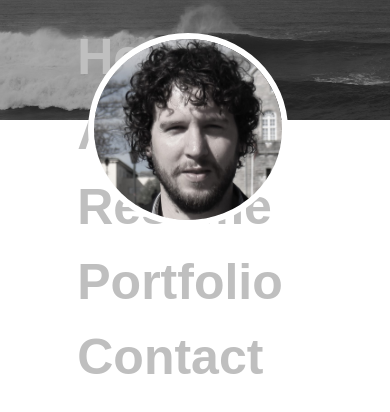
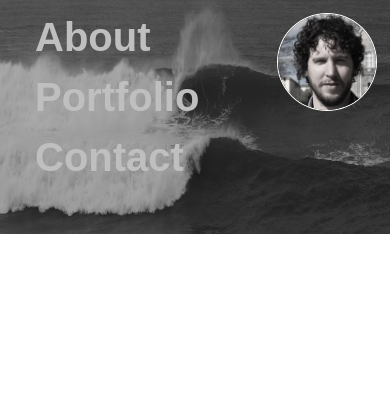
Before and after one commit to kepope3/portfolio, a React (Create React App) app in the folder portfolio/: page / in a window 390 px wide. Shown: the top 412 px of the page. Built offline with nearby package versions, Linux system fonts and the light colour scheme; a web font is replaced by a local one.

Commit message:
responsive styles

```diff
--- a/portfolio/src/Assets/CSS/Layout/BannerImg.module.css
+++ b/portfolio/src/Assets/CSS/Layout/BannerImg.module.css
@@ -1,4 +1,9 @@
 .banner {
   width: 100%;
-  z-index: -1000;
 }
+
+@media screen and (max-width: 800px) {
+  .banner {
+    height: 234px;
+  }
+}
--- a/portfolio/src/Assets/CSS/Layout/LinkedInBubble.module.css
+++ b/portfolio/src/Assets/CSS/Layout/LinkedInBubble.module.css
@@ -1,12 +1,12 @@
 .bubble {
   position: fixed;
-  top: 33px;
-  left: 88px;
+  top: 20px;
+  right: 20px;
   transition: all 0.2s;
 }
 
 .bubble:hover {
-  transform: scale(1.3);
+  transform: scale(1.15);
   cursor: pointer;
 }
 
@@ -16,3 +16,18 @@
   border: 6px solid #ffff;
   border-radius: 100%;
 }
+@media screen and (max-width: 480px) {
+  .face {
+    width: 100px;
+    height: 98px;
+    border: 1px solid #ffff;
+    border-radius: 100%;
+  }
+
+  .bubble {
+    position: fixed;
+    top: 13px;
+    right: 13px;
+    transition: all 0.2s;
+  }
+}
--- a/portfolio/src/Assets/CSS/Layout/nav.module.css
+++ b/portfolio/src/Assets/CSS/Layout/nav.module.css
@@ -1,18 +1,18 @@
 .list {
   margin-bottom: 0;
-  padding-left: 0;
+  padding-left: 35px;
 }
 
 .list li:not(:last-child) {
-  margin-right: 30px;
+  margin-right: 25px;
 }
 
 .list li {
   display: inline-block;
-  font-size: 50px;
+  font-size: 70px;
 }
 
-.list a {
+.list li a {
   color: #bfbfbf;
   transition: 0.4s;
   text-decoration: none;
@@ -28,9 +28,20 @@
 
 .nav {
   position: fixed;
-  top: 0;
-  padding-top: 20px;
-  -webkit-transform: translateX(-50%);
-  transform: translateX(-50%);
-  left: 50%;
+  top: 7px;
+  left: 0;
+  width: 70%;
 }
+
+@media screen and (max-width: 800px) {
+  .nav {
+    position: absolute;
+  }
+  .list li {
+    display: block;
+    font-size: 40px;
+  }
+  .list li:first-child {
+    display: none;
+  }
+}
--- a/portfolio/src/Components/Layout/Nav.js
+++ b/portfolio/src/Components/Layout/Nav.js
@@ -8,7 +8,6 @@ export default () => (
       list={[
         <a href="#home">Home</a>,
         <a href="#about">About</a>,
-        <a href="#resume">Resume</a>,
         <a href="#portfolio">Portfolio</a>,
         <a href="#contact">Contact</a>
       ]}
```
Also changed, not shown: 1 other file (tests, documents, lock files or other folders).
